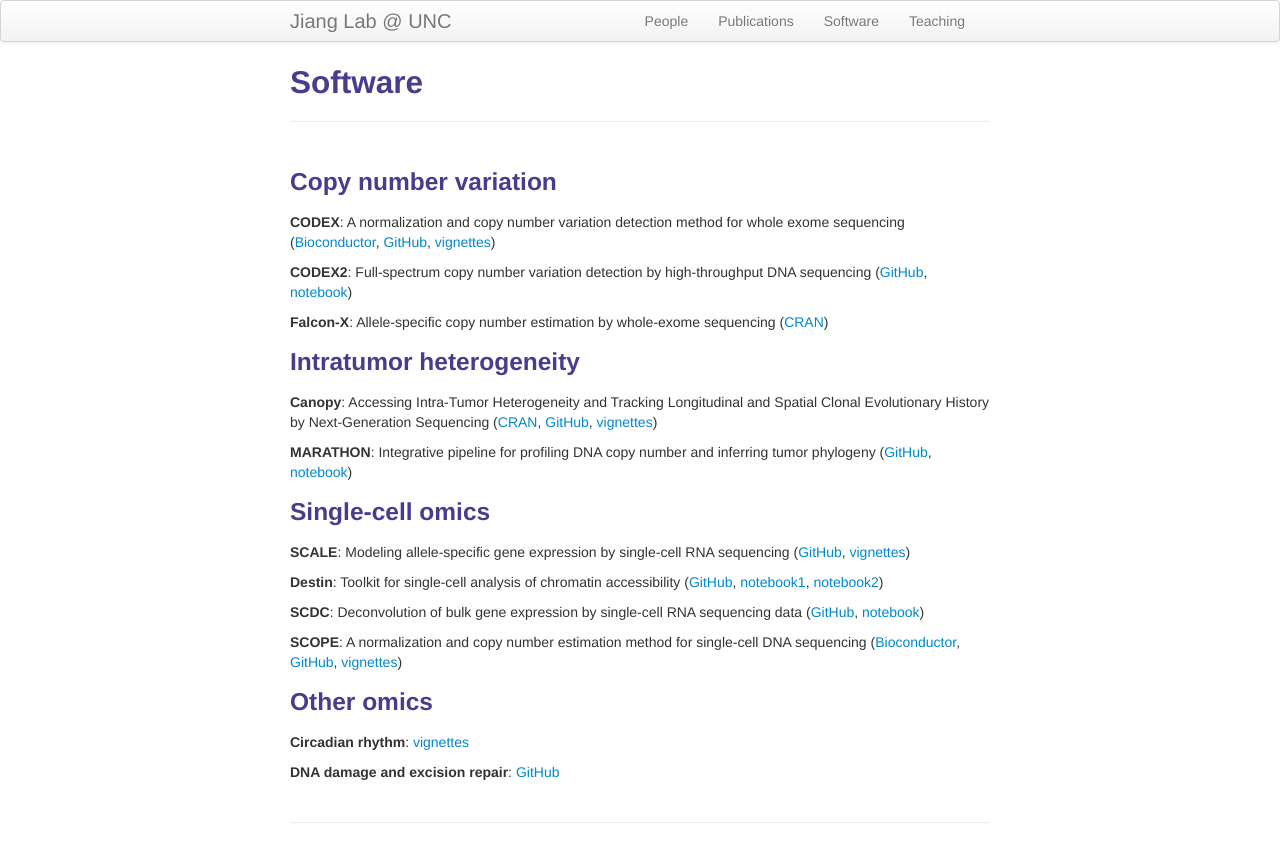
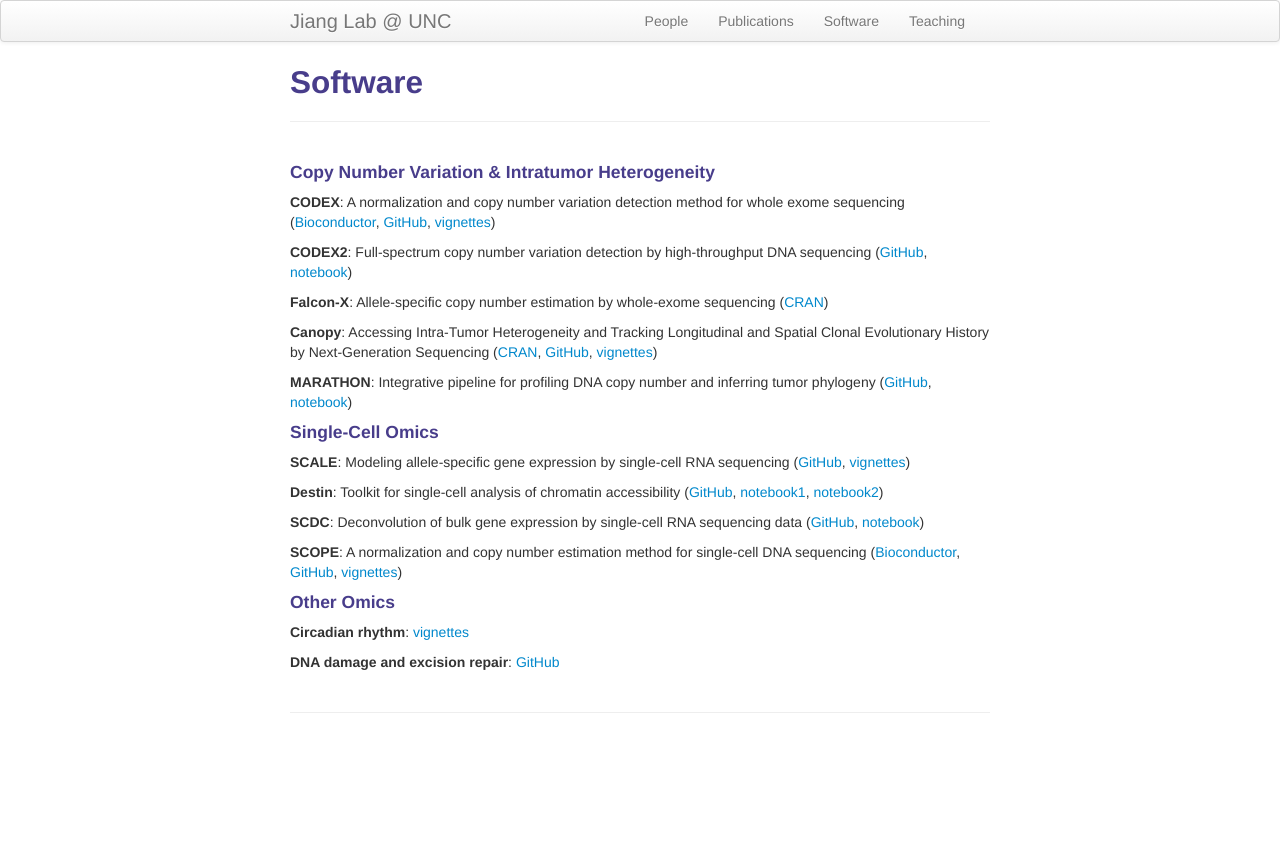
Before and after one commit to yuchaojiang/yuchaojiang.github.io, a Jekyll site: the page built from pages/software.md, in a window 1280 px wide. Shown: the top 862 px of the page. Built offline with Jekyll 4.4.1, drawn with Linux system fonts in a browser that asks for light colours; part of the change alters nothing that is shown.

```diff
--- a/pages/software.md
+++ b/pages/software.md
@@ -4,7 +4,7 @@ title: Software
 description: Yuchao Jiang's software
 ---
 
-### Copy number variation
+#### Copy Number Variation & Intratumor Heterogeneity
 
 **CODEX**: A normalization and copy number variation detection method for whole exome sequencing ([Bioconductor](http://www.bioconductor.org/packages/release/bioc/html/CODEX.html), [GitHub](https://github.com/yuchaojiang/CODEX), [vignettes](http://www.bioconductor.org/packages/release/bioc/vignettes/CODEX/inst/doc/CODEX_vignettes.pdf))
 
@@ -12,13 +12,11 @@ description: Yuchao Jiang's software
 
 **Falcon-X**: Allele-specific copy number estimation by whole-exome sequencing ([CRAN](https://CRAN.R-project.org/package=falconx))
 
-### Intratumor heterogeneity
-
 **Canopy**: Accessing Intra-Tumor Heterogeneity and Tracking Longitudinal and Spatial Clonal Evolutionary History by Next-Generation Sequencing ([CRAN](https://cran.r-project.org/web/packages/Canopy/index.html), [GitHub](https://github.com/yuchaojiang/Canopy), [vignettes](https://cran.rstudio.com/web/packages/Canopy/vignettes/Canopy_vignettes.pdf))
 
 **MARATHON**: Integrative pipeline for profiling DNA copy number and inferring tumor phylogeny ([GitHub](https://github.com/yuchaojiang/MARATHON), [notebook](https://rawgit.com/yuchaojiang/MARATHON/master/notebook/MARATHON.html))
 
-### Single-cell omics
+#### Single-Cell Omics
 
 **SCALE**: Modeling allele-specific gene expression by single-cell RNA sequencing ([GitHub](https://github.com/yuchaojiang/SCALE), [vignettes](https://github.com/yuchaojiang/SCALE/blob/master/demo/SCALE_vignettes.pdf))
 
@@ -29,8 +27,7 @@ description: Yuchao Jiang's software
 **SCOPE**: A normalization and copy number estimation method for single-cell DNA
 sequencing ([Bioconductor](https://bioconductor.org/packages/SCOPE/), [GitHub](https://github.com/rujinwang/SCOPE), [vignettes](http://bioconductor.org/packages/devel/bioc/vignettes/SCOPE/inst/doc/SCOPE_vignette.html))
 
-
-### Other omics
+#### Other Omics
 
 **Circadian rhythm**: [vignettes](https://htmlpreview.github.io/?https://github.com/wenwenm183/Circadian_Genes_Benchmark/blob/master/vignettes/Vignettes-of-Circadian-Paper.html)
 
```
